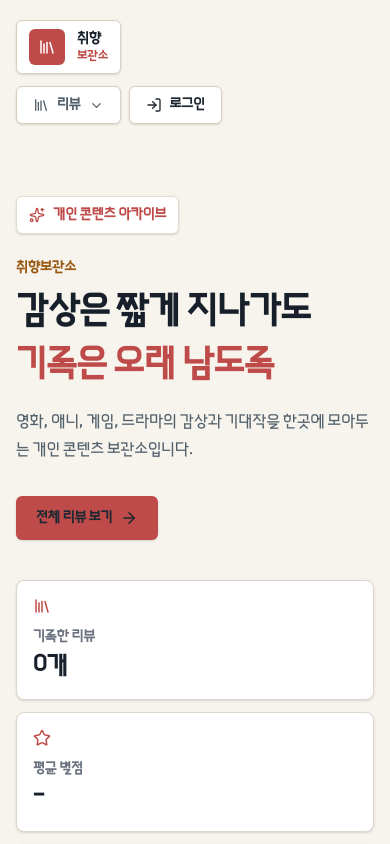
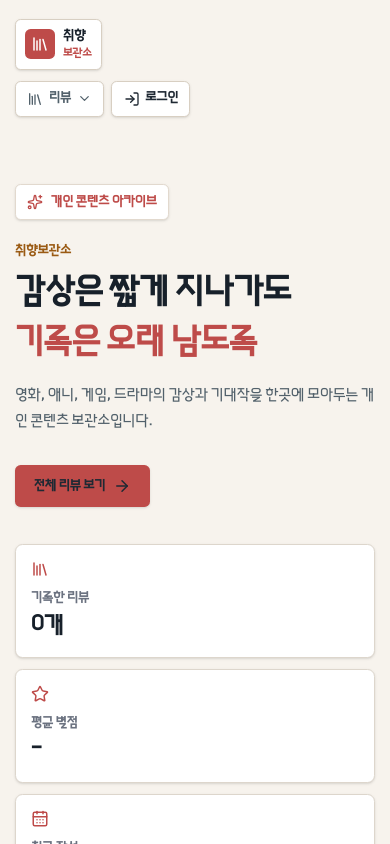
Before and after one commit to SyunChann/Web_Project, a Next.js app: page / in a window 390 px wide. Shown: the top 844 px of the page. Built offline with nearby package versions, Linux system fonts and the light colour scheme; no server answers; the database is empty.

Commit message:
fix: 모바일 화면 레이아웃 개선

```diff
--- a/src/app/globals.css
+++ b/src/app/globals.css
@@ -24,6 +24,10 @@ a {
 }
 
 @media (max-width: 639px) {
+  html {
+    font-size: 15px;
+  }
+
   main.min-h-screen {
     padding: 1.25rem 1rem !important;
   }
--- a/src/components/AppNav.tsx
+++ b/src/components/AppNav.tsx
@@ -94,11 +94,11 @@ export async function AppNav({ active = "home" }: AppNavProps) {
     <nav className="flex flex-col items-stretch gap-3 sm:flex-row sm:flex-wrap sm:items-center sm:justify-between">
       <Link
         href="/"
-        className={`group inline-flex self-start items-center gap-3 rounded-md border border-[#d8cfc2] bg-white px-3 py-2 shadow-sm transition ${theme.brandHover} hover:shadow-md`}
+        className={`group inline-flex self-start items-center gap-2 rounded-md border border-[#d8cfc2] bg-white px-2.5 py-2 shadow-sm transition sm:gap-3 sm:px-3 ${theme.brandHover} hover:shadow-md`}
         aria-label="취향보관소"
       >
         <span
-          className={`flex h-9 w-9 items-center justify-center rounded-md text-white transition ${theme.icon}`}
+          className={`flex h-8 w-8 items-center justify-center rounded-md text-white transition sm:h-9 sm:w-9 ${theme.icon}`}
         >
           <Library size={18} />
         </span>
@@ -113,7 +113,7 @@ export async function AppNav({ active = "home" }: AppNavProps) {
       <div className="flex w-full flex-wrap items-center gap-2 sm:w-auto sm:justify-end">
         <details className="group relative">
           <summary
-            className={`flex cursor-pointer list-none items-center gap-2 rounded-md border border-[#d8cfc2] bg-white px-4 py-2 text-sm font-bold text-[#52616b] shadow-sm transition ${theme.controlHover} [&::-webkit-details-marker]:hidden`}
+            className={`flex cursor-pointer list-none items-center gap-1.5 rounded-md border border-[#d8cfc2] bg-white px-3 py-2 text-sm font-bold text-[#52616b] shadow-sm transition sm:gap-2 sm:px-4 ${theme.controlHover} [&::-webkit-details-marker]:hidden`}
           >
             <Library size={16} />
             {activeSectionLabel}
@@ -122,7 +122,7 @@ export async function AppNav({ active = "home" }: AppNavProps) {
               className="transition group-open:rotate-180"
             />
           </summary>
-          <div className="absolute right-0 z-30 mt-2 w-52 overflow-hidden rounded-lg border border-[#d8cfc2] bg-white p-2 shadow-lg">
+          <div className="absolute left-0 z-30 mt-2 w-52 overflow-hidden rounded-lg border border-[#d8cfc2] bg-white p-2 shadow-lg sm:right-0 sm:left-auto">
             <NavMenuLink
               href="/"
               active={active === "home"}
@@ -163,7 +163,7 @@ export async function AppNav({ active = "home" }: AppNavProps) {
           <>
             <Link
               href="/new"
-              className={`inline-flex items-center gap-2 rounded-md px-4 py-2 text-sm font-bold text-white shadow-sm transition ${theme.primary}`}
+              className={`inline-flex items-center gap-1.5 rounded-md px-3 py-2 text-sm font-bold text-white shadow-sm transition sm:gap-2 sm:px-4 ${theme.primary}`}
             >
               <Plus size={16} />
               새 글
@@ -171,7 +171,7 @@ export async function AppNav({ active = "home" }: AppNavProps) {
             {isAdmin ? (
               <Link
                 href="/admin"
-                className={`rounded-md border px-3 py-2 text-sm font-bold shadow-sm transition ${
+                className={`rounded-md border px-2.5 py-2 text-sm font-bold shadow-sm transition sm:px-3 ${
                   active === "admin"
                     ? "border-[#d49a35] bg-[#f3d9a4] text-[#17202a]"
                     : "border-[#e2c17f] bg-[#fff4da] text-[#5c3b09] hover:border-[#d49a35] hover:bg-[#f3d9a4]"
@@ -180,7 +180,7 @@ export async function AppNav({ active = "home" }: AppNavProps) {
                 관리자
               </Link>
             ) : (
-              <span className="rounded-md border border-[#d8cfc2] bg-white px-3 py-2 text-sm font-bold text-[#52616b] shadow-sm">
+              <span className="rounded-md border border-[#d8cfc2] bg-white px-2.5 py-2 text-sm font-bold text-[#52616b] shadow-sm sm:px-3">
                 작성자
               </span>
             )}
@@ -189,7 +189,7 @@ export async function AppNav({ active = "home" }: AppNavProps) {
         ) : (
           <Link
             href="/login"
-            className={`inline-flex items-center gap-2 rounded-md border border-[#d8cfc2] bg-white px-4 py-2 text-sm font-bold text-[#52616b] shadow-sm transition ${theme.controlHover}`}
+            className={`inline-flex items-center gap-1.5 rounded-md border border-[#d8cfc2] bg-white px-3 py-2 text-sm font-bold text-[#52616b] shadow-sm transition sm:gap-2 sm:px-4 ${theme.controlHover}`}
           >
             <LogIn size={16} />
             로그인
```
